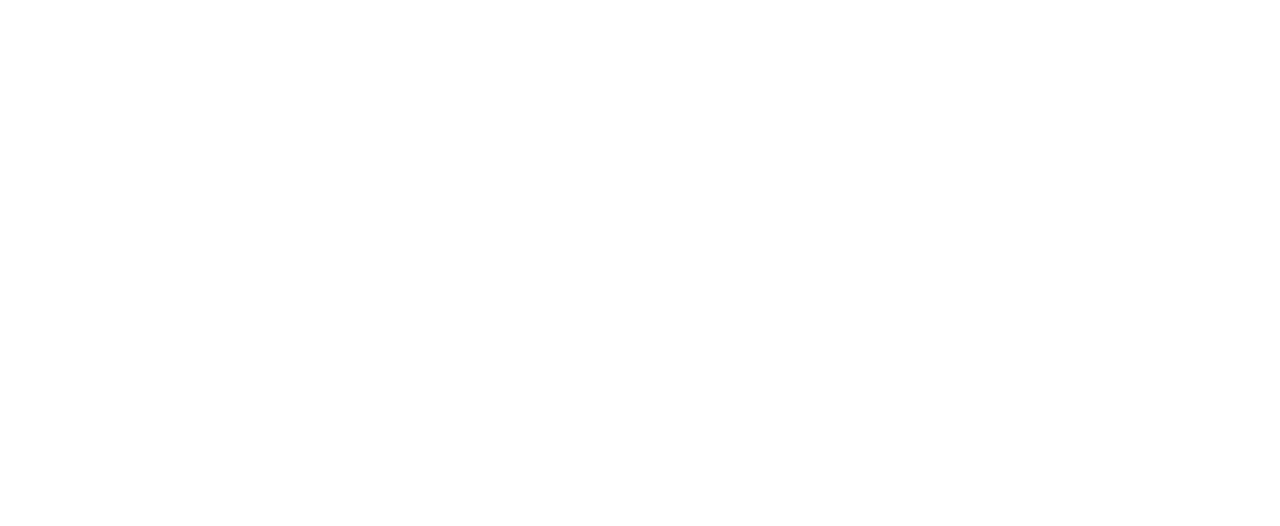
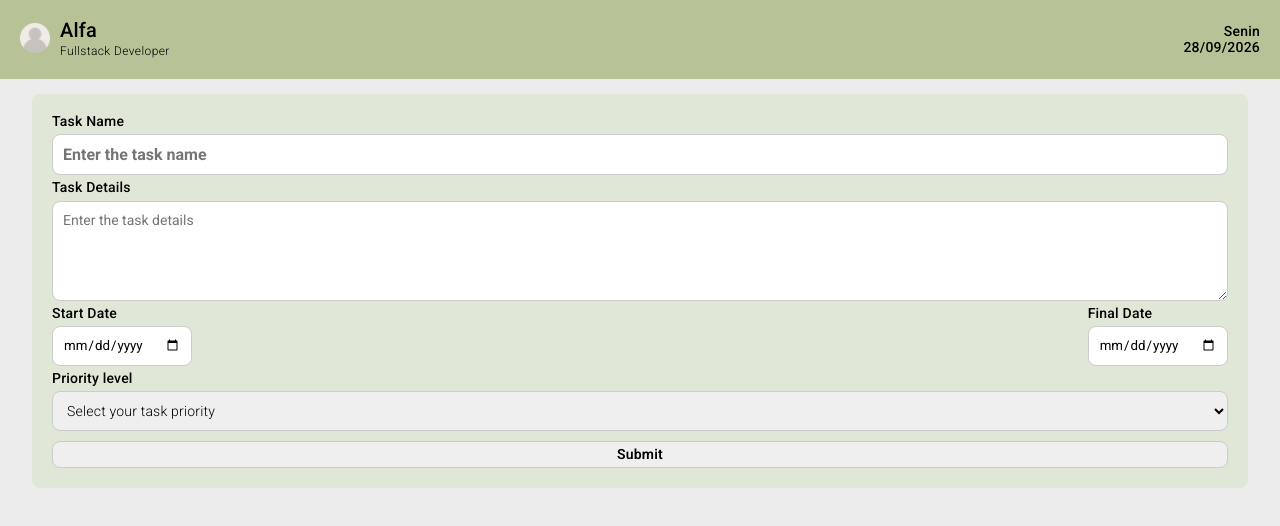
Before and after one commit to Docchi12/TODO-APP, a plain HTML site: page index.html in a window 1280 px wide. Drawn offline with Linux system fonts and the light colour scheme.

Commit message:
feat: add form TODO

```diff
--- a/index.html
+++ b/index.html
@@ -1,11 +1,74 @@
-<!DOCTYPE html>
+<!doctype html>
 <html lang="en">
-<head>
-  <meta charset="UTF-8">
-  <meta name="viewport" content="width=device-width, initial-scale=1.0">
-  <title>TODO-App</title>
-</head>
-<body>
+  <head>
+    <meta charset="UTF-8" />
+    <meta name="viewport" content="width=device-width, initial-scale=1.0" />
+    <link rel="icon" href="./images/to-do-list.png" />
+    <link rel="stylesheet" href="./style/index.css" />
+    <title>TODO-App</title>
+  </head>
+  <body>
+    <header>
+      <nav class="nav-link">
+        <div class="profile">
+          <div class="image-profile">
+            <a href="./index.html">
+              <img src="./images/profile-icon.png" alt="profile_icon" />
+            </a>
+          </div>
+          <div class="info-user">
+            <h1>Alfa</h1>
+            <span>Fullstack Developer</span>
+          </div>
+        </div>
+        <div class="datetime">
+          <p class="datetime-day">Senin</p>
+          <time class="datetime-date" datetime="2026-09-28">28/09/2026</time>
+        </div>
+      </nav>
+    </header>
 
-</body>
+    <main>
+      <form action="" method="post">
+        <label for="title-task">Task Name</label>
+        <input
+          class="title-class"
+          type="text"
+          id="title-task"
+          name="title-task"
+          placeholder="Enter the task name"
+        />
+
+        <label for="detail-task">Task Details</label>
+        <textarea
+          name="detail-task"
+          id="detail-task"
+          placeholder="Enter the task details"
+        ></textarea>
+
+        <div class="date-columns">
+          <div class="date-column">
+            <label for="start-date">Start Date</label>
+            <input type="date" id="start-date" name="start-date" />
+          </div>
+          <div class="date-column">
+            <label for="final-date">Final Date</label>
+            <input type="date" id="final-date" name="final-date" />
+          </div>
+        </div>
+
+        <label for="priority-level">Priority level</label>
+        <select name="priority-level" id="priority-level">
+          <option value="">Select your task priority</option>
+          <option value="low">Low</option>
+          <option value="medium">Medium</option>
+          <option value="hight">Hight</option>
+        </select>
+
+        <button class="submit-btn" type="submit">Submit</button>
+      </form>
+    </main>
+
+    <main></main>
+  </body>
 </html>
--- /dev/null
+++ b/style/global.css
@@ -0,0 +1,8 @@
+@import url("https://fonts.googleapis.com/css2?family=Roboto:ital,wght@0,100..900;1,100..900&display=swap");
+
+* {
+  font-family: "Roboto", sans-serif;
+  margin: 0;
+  padding: 0;
+  box-sizing: border-box;
+}
--- /dev/null
+++ b/style/index.css
@@ -0,0 +1,139 @@
+@import url("./global.css");
+
+body {
+  background-color: rgb(237, 236, 236);
+}
+
+/* header */
+header {
+  min-width: 360px;
+  background-color: rgb(183, 195, 150);
+  position: sticky;
+  top: 0;
+  z-index: 100;
+}
+
+.nav-link {
+  display: flex;
+  justify-content: space-between;
+  padding: 20px;
+  align-items: center;
+}
+
+.profile {
+  display: flex;
+  align-items: center;
+  gap: 10px;
+}
+
+.image-profile img {
+  width: 30px;
+  height: 30px;
+}
+
+.info-user h1 {
+  font-size: 20px;
+  font-weight: 500;
+  line-height: 100%;
+  letter-spacing: 0.2px;
+}
+
+.info-user span {
+  font-size: 12px;
+  font-weight: 300;
+  line-height: 100%;
+  letter-spacing: 0.4px;
+}
+
+.datetime {
+  font-size: 14px;
+  font-weight: 500;
+  line-height: 110%;
+  letter-spacing: 0.2px;
+  text-align: right;
+}
+
+/* main */
+main {
+  width: 95%;
+  min-width: 306px;
+  margin: auto;
+
+  display: flex;
+  flex-direction: column;
+  gap: 20px;
+}
+
+form {
+  background-color: rgb(224, 231, 215);
+  padding: 20px;
+  border-radius: 8px;
+  margin-top: 15px;
+
+  display: flex;
+  flex-direction: column;
+  gap: 5px;
+}
+
+label {
+  font-size: 14px;
+  font-weight: 500;
+  line-height: 110%;
+  letter-spacing: 0.2px;
+}
+
+input {
+  padding: 10px;
+  border-radius: 8px;
+  border: 1px solid #cccccc;
+}
+
+textarea {
+  height: 100px;
+  font-size: 14px;
+  padding: 10px;
+  border-radius: 8px;
+  border: 1px solid #cccccc;
+}
+
+.title-class {
+  font-size: 16px;
+  font-weight: bold;
+}
+
+.date-columns {
+  display: flex;
+  justify-content: space-between;
+  gap: 5px;
+}
+
+.date-column {
+  display: flex;
+  flex-direction: column;
+  gap: 5px;
+}
+
+select {
+  font-size: 14px;
+  font-weight: 300;
+  line-height: 110%;
+  letter-spacing: 0.2px;
+  padding: 10px;
+  border-radius: 8px;
+  border: 1px solid #cccccc;
+}
+
+.submit-btn {
+  font-size: 14px;
+  font-weight: 600;
+  line-height: 110%;
+  letter-spacing: 0.2px;
+  padding: 5px;
+  margin-top: 5px;
+  border-radius: 8px;
+  border: 1px solid #cccccc;
+}
+
+.submit-btn:hover {
+  background-color: rgb(183, 195, 150);
+}
```
Also changed, not shown: images/delete.png (added), images/profile-icon.png (added), images/to-do-list.png (added).
